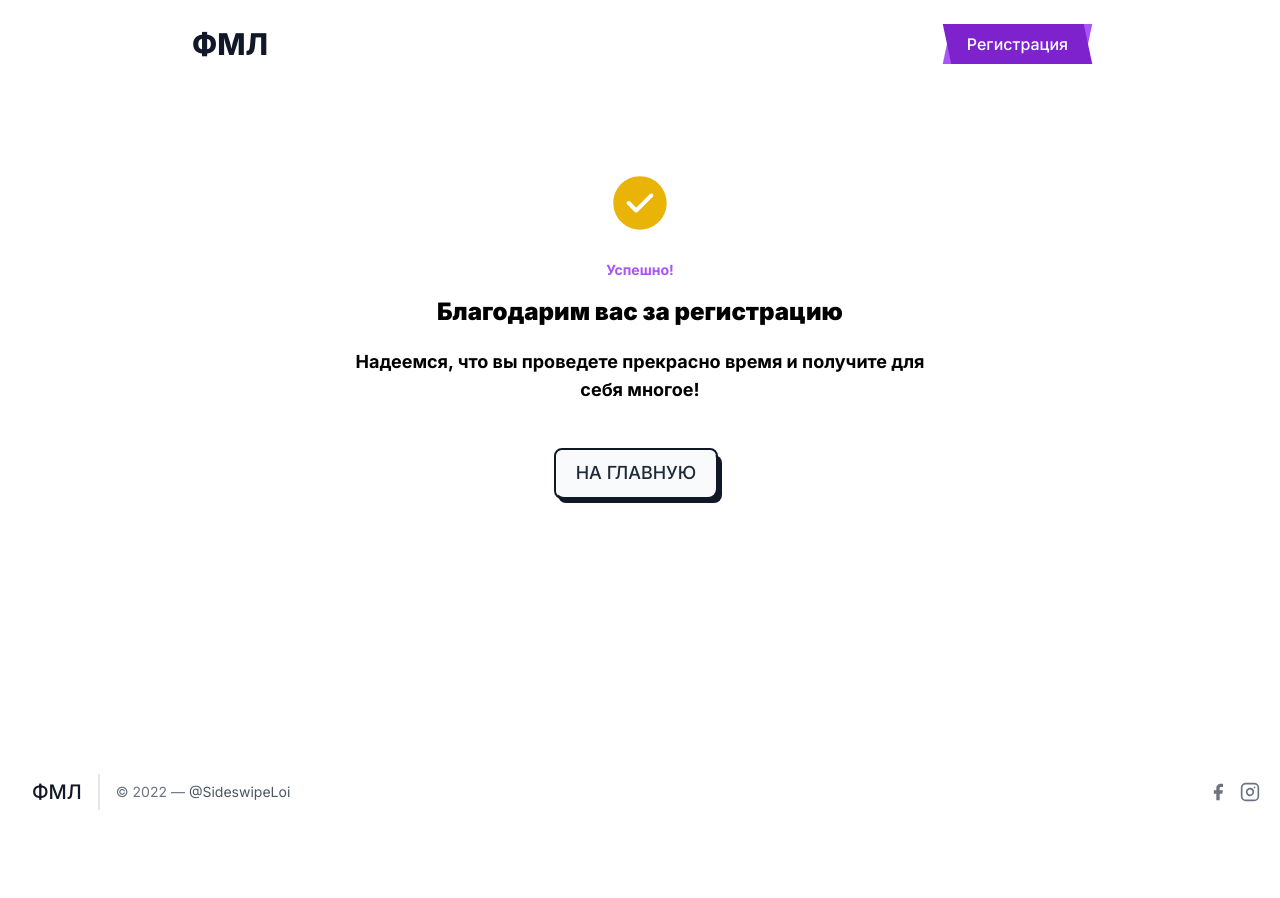
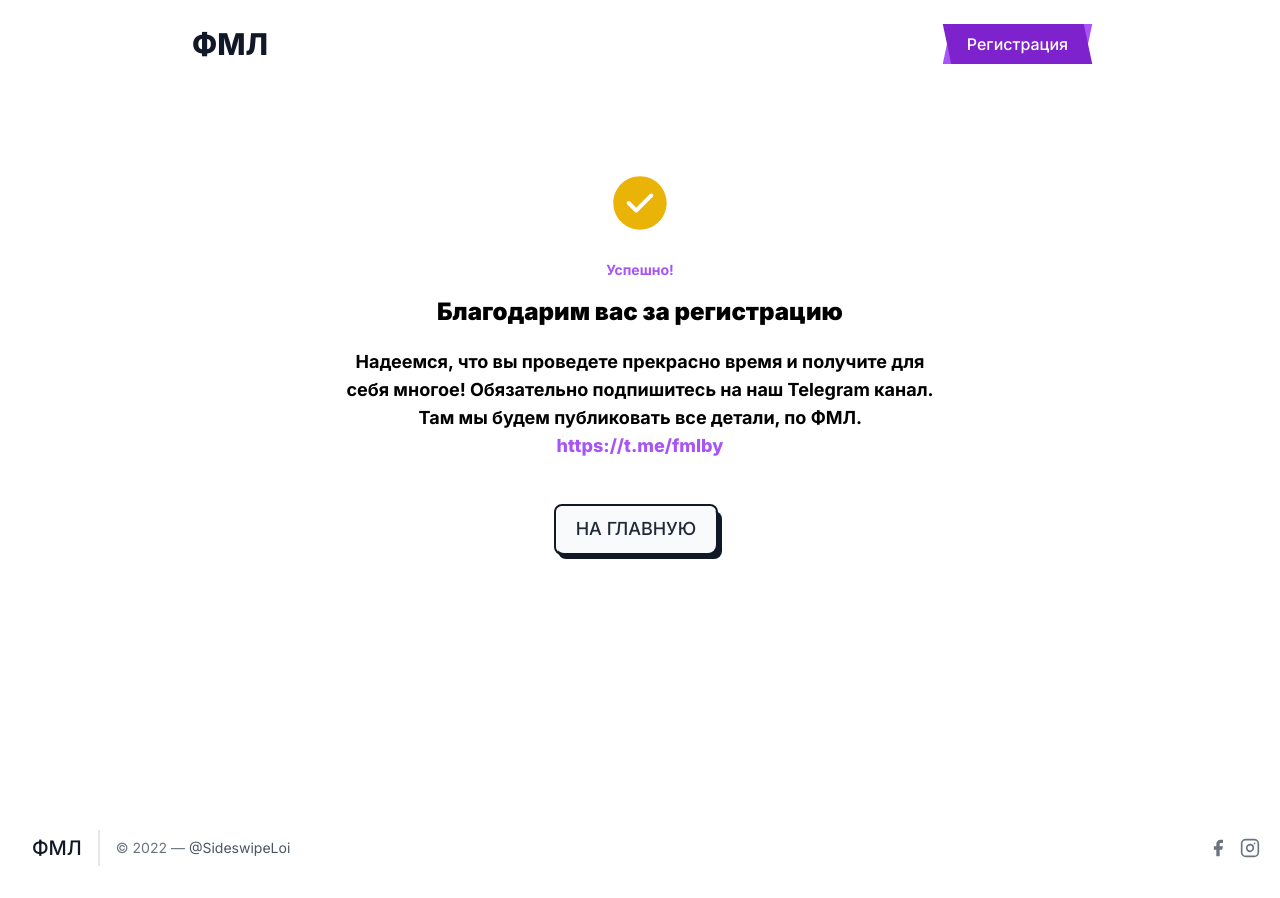
Before and after one commit to LashaLoi/fml, a Next.js app: page /info in a window 1280 px wide. Before the commit the page ends 842 px from the top, so only its background shows below. Built offline with nearby package versions, Linux system fonts and the light colour scheme.

Commit message:
add tg link

```diff
--- a/pages/info.tsx
+++ b/pages/info.tsx
@@ -72,7 +72,16 @@ export default function Info() {
             className="text-lg font-bold mb-12 max-w-[600px] min-w-[300px] mx-auto"
           >
             Надеемся, что вы проведете прекрасно время и получите для себя
-            многое!
+            многое! Обязательно подпишитесь на наш Telegram канал. Там мы будем
+            публиковать все детали, по ФМЛ.{" "}
+            <a
+              className="cursor-pointer text-purple-500 font-extrabold"
+              href="https://t.me/fmlby"
+              rel="noopener noreferrer"
+              target="_blank"
+            >
+              https://t.me/fmlby
+            </a>
           </motion.p>
           <Link
             className="group relative inline-block h-12 xs:w-60 bg-blueGray-900 rounded-md w-[300px]"
```
